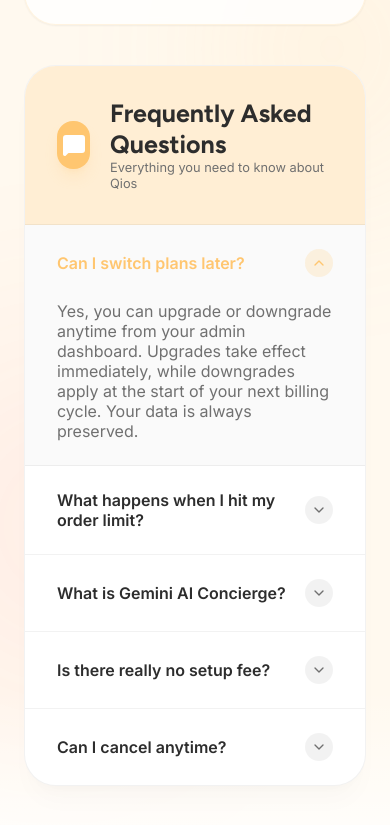
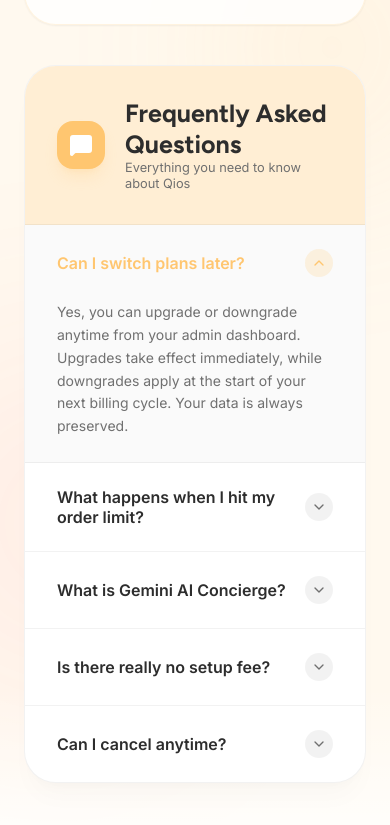
Before and after one commit to ShanRaboy11/Qios, a Next.js app: page / in a window 390 px wide. Shown: the part 10052-10877 px from the top of the page. Built offline with nearby package versions, Linux system fonts and the light colour scheme.

Commit message:
fix: faqs responsiveness

```diff
--- a/src/components/organisms/FAQs.tsx
+++ b/src/components/organisms/FAQs.tsx
@@ -87,7 +87,7 @@ const AccordionItem = ({
         )}
       >
         <div className="overflow-hidden">
-          <div className="px-8 pb-6 b1 text-text-secondary leading-relaxed max-w-3xl">
+          <div className="px-8 pb-6 text-sm md:b1 text-text-secondary leading-relaxed max-w-3xl">
             {answer}
           </div>
         </div>
@@ -151,7 +151,7 @@ export default function FAQs() {
 
         <div className="bg-white rounded-[2rem] border border-black/5 shadow-xl shadow-black/[0.02] overflow-hidden">
           <div className="bg-brand-primary/30 px-8 py-8 flex items-center gap-5 border-b border-black/5">
-            <div className="w-12 h-12 rounded-2xl bg-brand-primary flex items-center justify-center shadow-lg shadow-brand-primary/20">
+            <div className="w-12 h-12 rounded-2xl bg-brand-primary flex items-center justify-center shadow-lg shadow-brand-primary/20 shrink-0">
               <MessageSquare
                 className="w-6 h-6 text-text-tertiary"
                 fill="currentColor"
```
